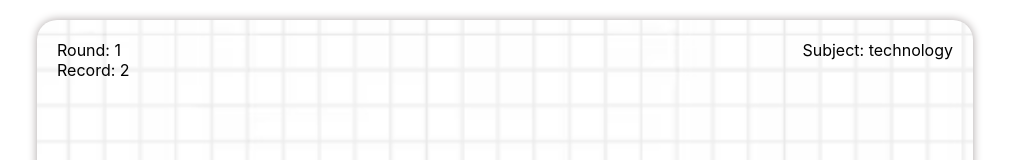
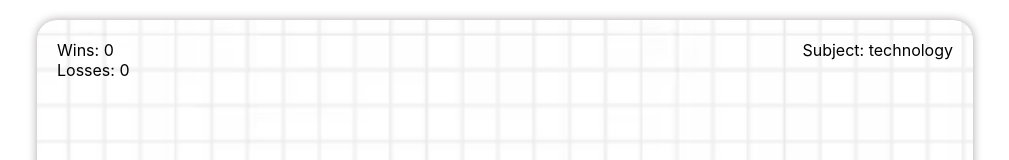
Before and after one commit to Arturas1989/hangman, a React (Create React App) app: page / in a window 1280 px wide. Shown: the top 160 px of the page, without its empty margins (135-1144 px from the left). Built offline with nearby package versions, Linux system fonts and the light colour scheme.

Commit message:
#11 winning, losing counts

```diff
--- a/src/App.tsx
+++ b/src/App.tsx
@@ -10,7 +10,7 @@ import Letter from './components/Letters/Letter';
 import { type GameInfo } from './types/GameInfo';
 import { useKeyPress } from './hooks/useKeyPress';
 import { GuessedLetter } from './types/GuessedLetter';
-import { gameFinished, getLetter, isGuessed, messageClass, uniqueLetters } from './utils/helpers';
+import { gameFinished, getLetter, isGuessed, isLost, isWin, messageClass, uniqueLetters } from './utils/helpers';
 import { Message } from './components/Message/Message';
 
 function App() {
@@ -40,7 +40,7 @@ function App() {
     })
   }
 
-  const {guess, lives, correctLetters, incorrectLetters} = gameInfo
+  const {guess, lives, correctLetters, incorrectLetters, winningScore, losingScore} = gameInfo
 
   const handleGuess = useCallback((letter: string) => {
     let lettersList: 'incorrectLetters' | 'correctLetters' = 'incorrectLetters';
@@ -53,7 +53,14 @@ function App() {
       if(isGuessed(letter, gameInfo) || gameFinished(gameInfo)) return prev;
       let letters = [...prev[lettersList]];
       letters.push(letter);
-      return {...prev, lives: prev.lives + minus, [lettersList] : letters};
+      let newGameInfo = {
+        ...prev,
+        lives: prev.lives + minus,
+        [lettersList] : letters,
+      }
+      newGameInfo.winningScore += +isWin(newGameInfo);
+      newGameInfo.losingScore += +isLost(newGameInfo.lives);
+      return newGameInfo;
     })
   }, [guess, gameInfo])
 
@@ -80,8 +87,8 @@ function App() {
       <div className="container">
         <div className="row1">
           <div className="left flex column">
-            <SingleData>Round: 1</SingleData>
-            <SingleData>Record: 2</SingleData>
+            <SingleData>Wins: {winningScore}</SingleData>
+            <SingleData>Losses: {losingScore}</SingleData>
           </div>
           <div className="middle">
             <Message className={messageClassName}>{message}</Message>
```
